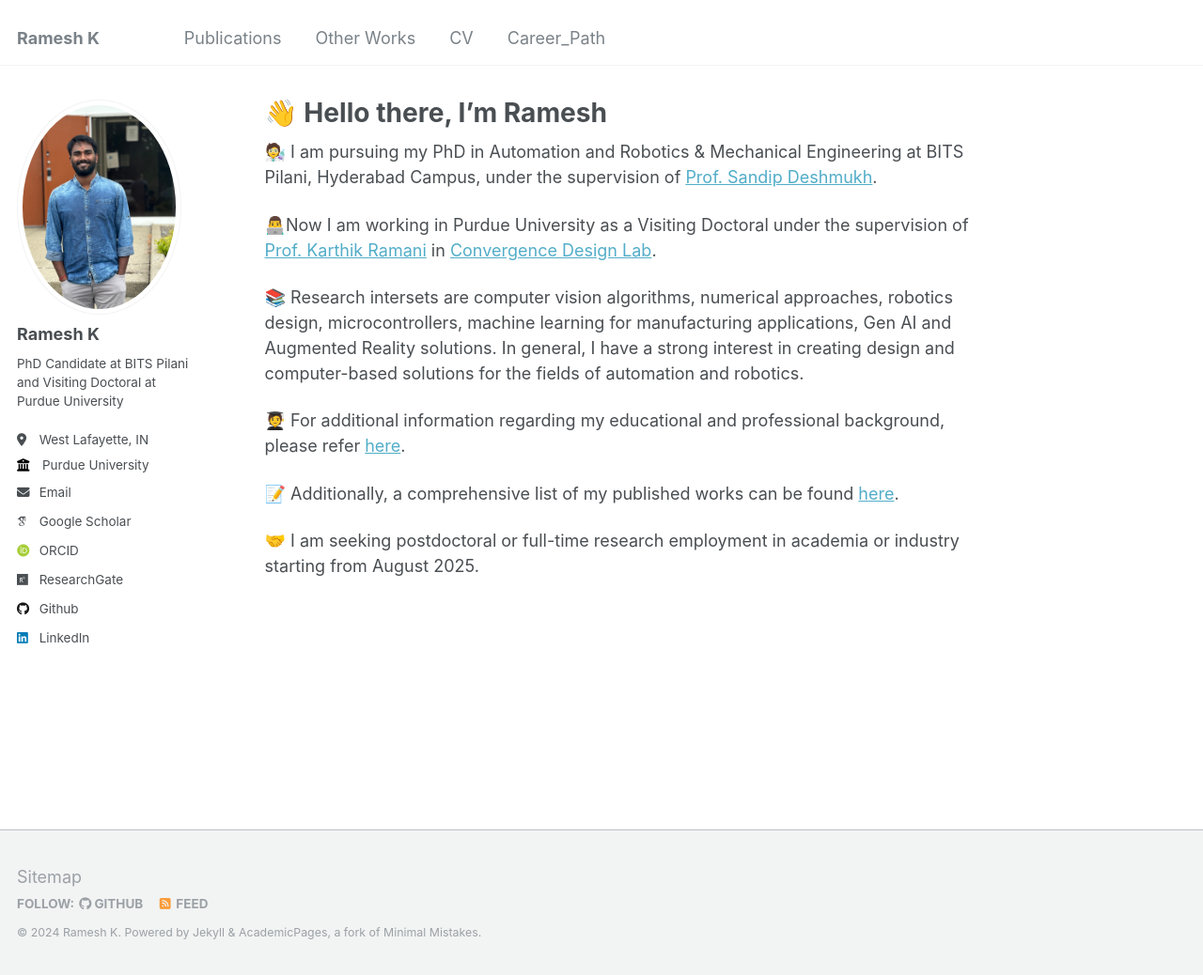
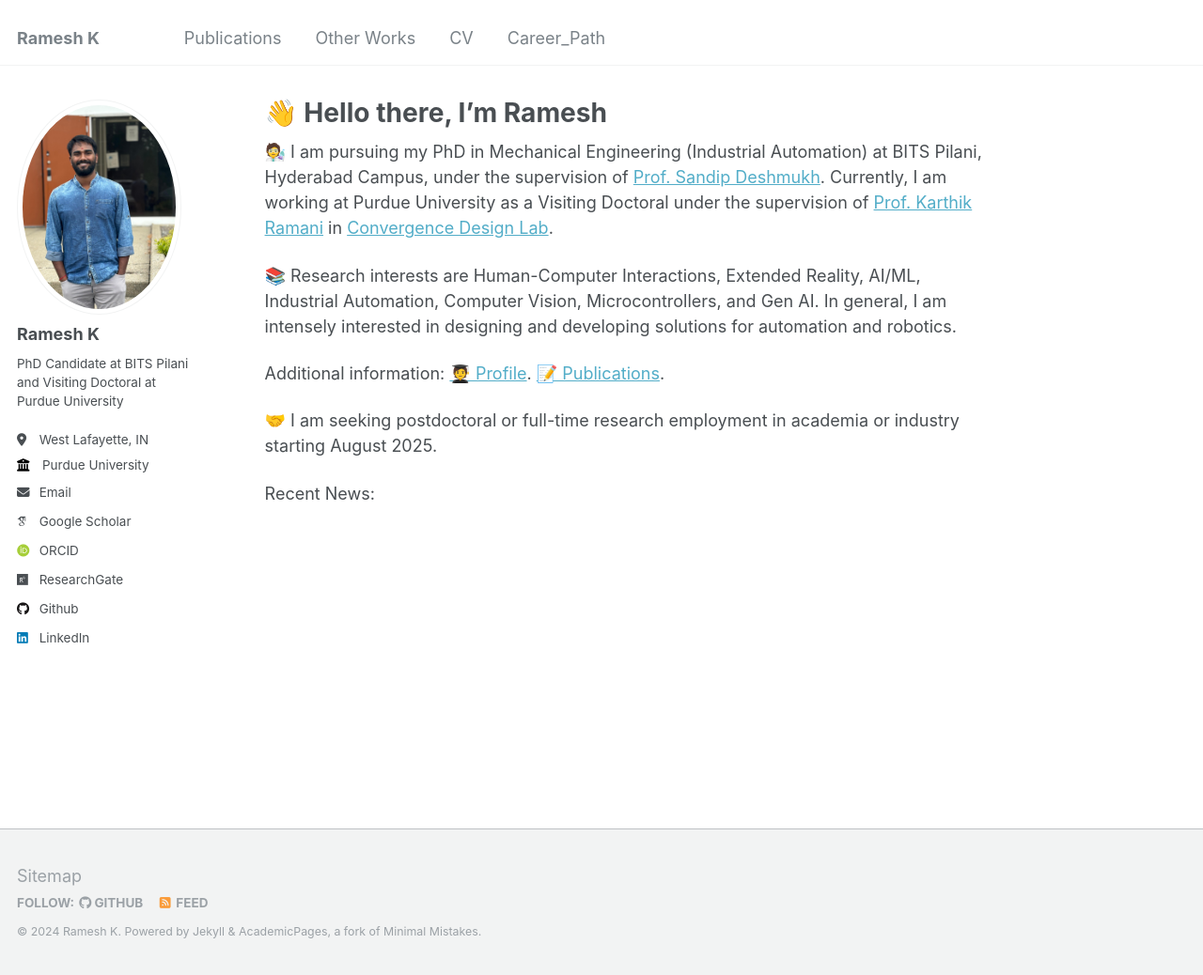
Before and after one commit to KakiRamesh/Ram, a Jekyll site: the page built from _pages/about.md, in a window 1280 px wide and 1038 px high. Shown: the whole window at 94% size. Built offline with Jekyll 4.4.1, drawn with Linux system fonts in a browser that asks for light colours; some web fonts are replaced.

Commit message:
Update about.md

```diff
--- a/_pages/about.md
+++ b/_pages/about.md
@@ -7,14 +7,12 @@ redirect_from:
   - /about.html
 ---
 
-🧑‍🔬 I am pursuing my PhD in Automation and Robotics & Mechanical Engineering at BITS Pilani, Hyderabad Campus, under the supervision of [Prof. Sandip Deshmukh](https://www.bits-pilani.ac.in/hyderabad/sandip-shridharrao-deshmukh/).
+🧑‍🔬 I am pursuing my PhD in Mechanical Engineering (Industrial Automation) at BITS Pilani, Hyderabad Campus, under the supervision of [Prof. Sandip Deshmukh](https://www.bits-pilani.ac.in/hyderabad/sandip-shridharrao-deshmukh/). Currently, I am working at Purdue University as a Visiting Doctoral under the supervision of [Prof. Karthik Ramani](https://engineering.purdue.edu/ME/People/ptProfile?resource_id=12331) in [Convergence Design Lab](https://engineering.purdue.edu/cdesign/wp/).
 
-👨‍💻Now I am working in Purdue University as a Visiting Doctoral under the supervision of [Prof. Karthik Ramani](https://engineering.purdue.edu/ME/People/ptProfile?resource_id=12331) in [Convergence Design Lab](https://engineering.purdue.edu/cdesign/wp/).
+📚 Research interests are Human-Computer Interactions, Extended Reality, AI/ML, Industrial Automation, Computer Vision, Microcontrollers, and Gen AI. In general, I am intensely interested in designing and developing solutions for automation and robotics.
 
-📚 Research intersets are computer vision algorithms, numerical approaches, robotics design, microcontrollers, machine learning for manufacturing applications, Gen AI and Augmented Reality solutions. In general, I have a strong interest in creating design and computer-based solutions for the fields of automation and robotics.
+Additional information: [🧑‍🎓 Profile](https://kakiramesh.github.io/Ram//cv/). [📝 Publications](https://kakiramesh.github.io/Ram//publications/).
 
-🧑‍🎓 For additional information regarding my educational and professional background, please refer [here](https://kakiramesh.github.io/Ram//cv/).
+🤝 I am seeking postdoctoral or full-time research employment in academia or industry starting August 2025.
 
-📝 Additionally, a comprehensive list of my published works can be found [here](https://kakiramesh.github.io/Ram//publications/).
-
-🤝 I am seeking postdoctoral or full-time research employment in academia or industry starting from August 2025.
+Recent News:
```
